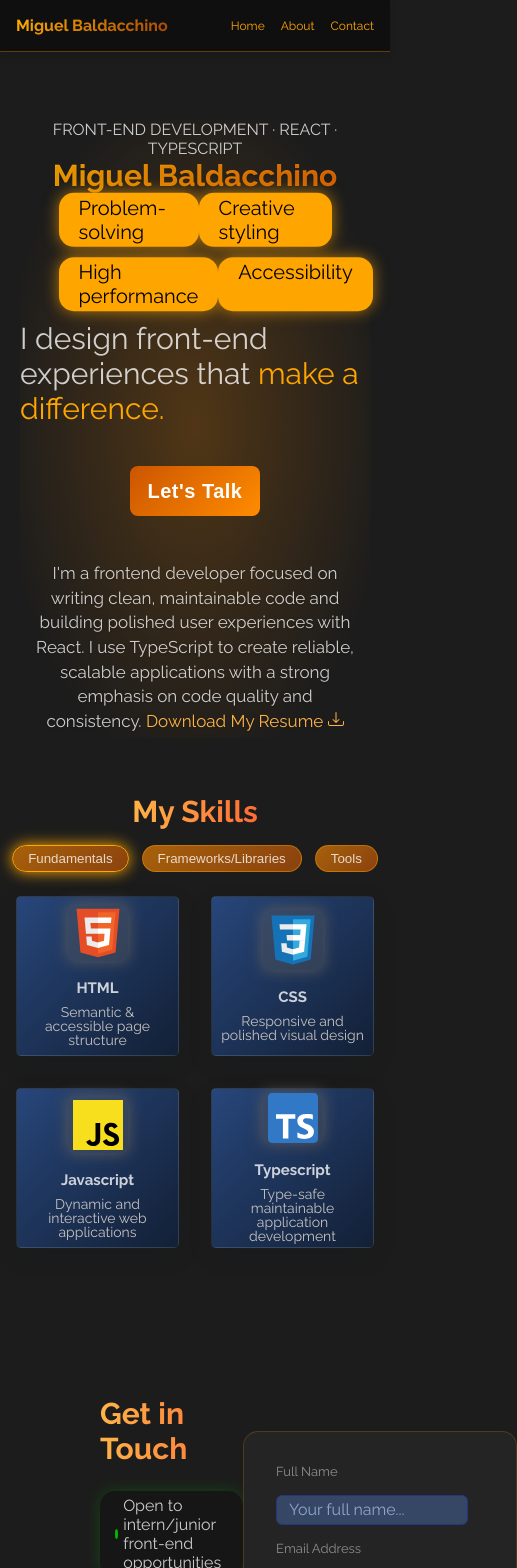
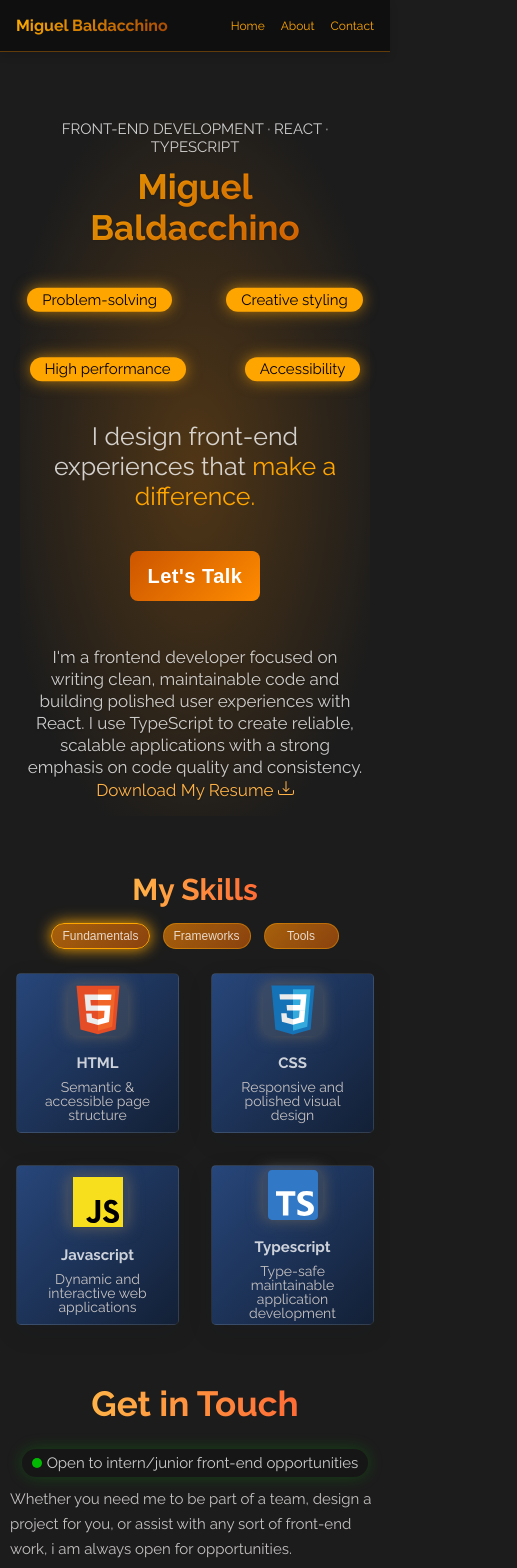
Before and after one commit to miggggggggg/react-portfolio-project, a React (Vite) app in the folder react-portfolio-project/: page / in a window 390 px wide. Shown: the top 1568 px of the page, 517 px wide, since content can reach past the window. Built offline with nearby package versions, Linux system fonts and the light colour scheme; no server answers.

Commit message:
cloudflare checkpoint #2 + multiple viewport support (validation actually works now)

```diff
--- a/react-portfolio-project/src/components/layout/Footer.module.css
+++ b/react-portfolio-project/src/components/layout/Footer.module.css
@@ -78,7 +78,7 @@
     .backToTop{
         position: relative;
         bottom: 0;
-        right: 9%;
+        right: 6%;
     }
 }
 
--- a/react-portfolio-project/src/components/sections/About.module.css
+++ b/react-portfolio-project/src/components/sections/About.module.css
@@ -28,8 +28,14 @@ span em{
     border-radius: 50%;
     border: 2px solid var(--color-primary);
     box-shadow: 0 0 15px var(--color-primary);
-    position: absolute;
-    left: 34.5%;
+    margin: 15px;
+}
+
+.devPfp:hover{
+    transform: translateY(-5px);
+    border: 2px solid #ff9100;
+    box-shadow: 0 0 18px #ff9100;
+    transition: transform 0.3s ease-in-out, border 0.3s ease-in-out, box-shadow 0.3s ease-in-out;
 }
 
 .aboutTitle{
@@ -39,6 +45,7 @@ span em{
 
 .underTitle{
     color: var(--color-text-muted);
+    text-align: center;
 }
 
 h2 i{
@@ -47,18 +54,18 @@ h2 i{
 
 .cardWrapper{
     display: flex;
+    flex-direction: column;
     justify-content: space-between;
     gap: var(--space-2xl);
-    margin: var(--space-xl);
+    margin: var(--space-xl) 0;
 }
 
 .aboutCard{
     background: #242424;
     border: 1px solid #ffa60086;
     border-radius: 20px;
-    padding: 15px var(--space-xl);
-    margin: var(--space-sm);
-    min-width: 768px;
+    padding: 15px var(--space-md);
+    margin: var(--space-sm) var(--space-md);
 }
 
 .aboutCard:hover{
@@ -74,7 +81,7 @@ h2 i{
 
 .chapter{
     color: var(--color-primary);
-    font-size: var(--font-size-h6);
+    font-size: 13px;
     margin-top: var(--space-sm);
 }
 
@@ -82,6 +89,10 @@ h2 i{
     border: 1px solid #ffa60086;
     border-radius: 15px;
     box-shadow: 0 0 15px #ffa6009f;
+}
+
+.cardTitle{
+    font-size: var(--font-size-h4);
 }
 
 .cardMain{
@@ -99,54 +110,59 @@ h2 i{
 
 .cardMain p{
     color: var(--color-text-muted);
-    font-size: var(--font-size-h5);
+    font-size: var(--font-size-base);
     max-width: 40ch;
     margin: var(--space-md) 0;
     text-align: left;
 }
 
 
-.cardSection{
-    display: flex;
-    justify-content: space-evenly;
-    flex-direction: column;
-}
+@media (min-width: 768px){
+    .aboutTitle{
+        font-size: var(--font-size-h3);
+    }
 
-.strengthsTitle{
-    margin: 0.5rem 0;
-    color: #e99649;
-    font-size: var(--font-size-h5);
-}
+    .cardTitle{
+        font-size: var(--font-size-h3);
+    }
 
-.strengthWrapper{
-    display: grid;
-    grid-template-columns: repeat(2, minmax(0, 1fr));
-    gap: 0 1rem;
-    align-items: center;
-    justify-items: center;
-    width: 75%;
-}
-
-@media (min-width: 768px){
-    .strengthsTitle{
-        font-size: var(--font-size-h4);
+    .cardMain p{
+        font-size: var(--font-size-h5);
     }
 }
 
-@media (min-width: 1312px){
+@media (min-width: 1028px){
     .aboutTitle{
         font-size: var(--font-size-h2);
     }
 
-    .cardSection{
-        flex-direction: row;
+    .cardWrapper{
+    display: flex;
+    flex-direction: row;
+    justify-content: space-between;
+    margin: var(--space-xl);
     }
 
-    .strengthWrapper{
-        grid-template-columns: repeat(3, minmax(0, 1fr));
+    .aboutCard{
+        padding: 15px var(--space-xl);
+        margin: var(--space-sm);
     }
 
-    .strengthsTitle{
-        font-size: var(--font-size-h4);
+    .chapter{
+        font-size: var(--font-size-h6);
+    }
+
+    .cardTitle{
+        font-size: var(--font-size-h3);
+    }
+
+    .cardMain p{
+        font-size: var(--font-size-h5);
     }
 }
+
+@media (min-width: 1366px){
+    .aboutCard{
+        min-width: 768px;
+    }
+}
--- a/react-portfolio-project/src/components/sections/About.tsx
+++ b/react-portfolio-project/src/components/sections/About.tsx
@@ -1,20 +1,18 @@
 import styles from "./About.module.css";
-import AboutCard from "../ui/AboutCard";
-import StrengthCard from "../ui/StrengthCard";
 
 function About() {
   return (
     <section id="about">
       <div className={styles.aboutSection}>
+        <img
+          src="dev_pfp.jpg"
+          className={styles.devPfp}
+          alt="A picture of Miguel Baldacchino"
+        />
         <span>
           <em>ALWAYS IMPROVING</em>
         </span>
         <div className={styles.titleContainer}>
-          <img
-            src="dev_pfp.jpg"
-            className={styles.devPfp}
-            alt="A picture of Miguel Baldacchino"
-          />
           <h2 className={styles.aboutTitle}>
             My Journey, <i>so far...</i>
           </h2>
@@ -74,7 +72,7 @@ function About() {
               </div>
             </div>
             <div className={styles.cardMain}>
-              <h3>Discovering a hobby..</h3>
+              <h3 className={styles.cardTitle}>Discovering a hobby..</h3>
               <span className={styles.titleAccent} aria-hidden="true" />
               <p>
                 I first discovered coding while I was still in secondary school,
@@ -136,7 +134,7 @@ function About() {
               </div>
             </div>
             <div className={styles.cardMain}>
-              <h3>Expanding My Skills</h3>
+              <h3 className={styles.cardTitle}>Expanding My Skills</h3>
               <span className={styles.titleAccent} aria-hidden="true" />
               <p>
                 I spent the rest of 2025 expanding my foundations and
@@ -160,7 +158,6 @@ function About() {
                 aria-label="Stage 3 grown plant"
                 role="img"
               >
-                {/* Main stem */}
                 <path
                   d="M24 36 C24 27 24 17 24 5"
                   stroke="#E88A35"
@@ -168,15 +165,12 @@ function About() {
                   strokeLinecap="round"
                 />
 
-                {/* Branches */}
                 <g stroke="#E88A35" strokeWidth="1.3" strokeLinecap="round">
                   <path d="M24 15 C20 13 18 11 16 8" />
                   <path d="M24 21 C28 19 30 16 32 13" />
                   <path d="M24 27 C20 25 17 23 14 22" />
                   <path d="M24 31 C28 29 31 27 34 26" />
                 </g>
-
-                {/* Leaves */}
                 <g fill="#E88A35">
                   <path d="M24 12 C17 3 11 7 15 13 C18 16 22 15 24 12Z" />
                   <path d="M25 17 C29 7 37 7 36 13 C35 18 29 19 25 17Z" />
@@ -197,7 +191,7 @@ function About() {
           </div>
 
           <div className={styles.cardMain}>
-            <h3>Passion & Goals</h3>
+            <h3 className={styles.cardTitle}>Passion & Goals</h3>
             <span className={styles.titleAccent} aria-hidden="true" />
             <p>
               I'm particularly passionate about React, TypeScript, clean code,
@@ -207,43 +201,6 @@ function About() {
             </p>
           </div>
         </div>
-        {/*
-        <div className={styles.cardSection}>
-          <AboutCard
-            title="Discovering Front-end"
-            description="I first discovered coding while I was still in secondary school, and I
-          quickly fell in love with it. In
-          early 2025, I started exploring
-          the fundamentals of front-end development, and I soon realised
-          that building for the web was the direction I wanted to pursue."
-          ></AboutCard>
-          <AboutCard
-            title="Expanding My Skills"
-            description="I spent the rest of 2025 expanding my foundations and experimenting with different
-            technologies, before taking my learning to another level in 2026
-          through a range of courses and hands-on projects."
-          ></AboutCard>
-          <AboutCard
-            title="Passion & Goals"
-            description="I'm particularly passionate about React, TypeScript, clean code, and
-            building responsive, accessible user interfaces.
-              My long-term goal is to continuously push my skills further and
-              become one of the strongest front-end developers I can be."
-          ></AboutCard>
-
-        </div>
-        */}
-        {/*
-        <h4 className={styles.strengthsTitle}>Key Strengths</h4>
-        <div className={styles.strengthWrapper}>
-          <StrengthCard strength="Clean Code Enthusiast"></StrengthCard>
-          <StrengthCard strength="Component-Driven Design"></StrengthCard>
-          <StrengthCard strength="React & TypeScript"></StrengthCard>
-          <StrengthCard strength="Responsive & Accessible UI"></StrengthCard>
-          <StrengthCard strength="Problem-Solving Mindset"></StrengthCard>
-          <StrengthCard strength="Continuous Learning & Improvement"></StrengthCard>
-        </div>
-        */}
       </div>
     </section>
   );
--- a/react-portfolio-project/src/components/sections/Contact.module.css
+++ b/react-portfolio-project/src/components/sections/Contact.module.css
@@ -1,9 +1,15 @@
 .contactSection{
     margin: 2rem 0 0;
-    padding: 100px;
+    padding: 10px;
     display: flex;
+    flex-direction: column;
     align-items: center;
-    justify-content: space-evenly;
+}
+
+.sectionLeft{
+    display: flex;
+    flex-direction: column;
+    align-items: center;
 }
 
 .contactTitle{
@@ -11,7 +17,7 @@
     background-clip: text;
     -webkit-background-clip: text;
     -webkit-text-fill-color: transparent;
-    font-size: var(--font-size-h4);
+    font-size: var(--font-size-h3);
     margin-bottom: 25px;
 }
 
@@ -20,9 +26,10 @@
     align-items: center;
     background: #161616;
     border-radius: 15px;
-    padding: 5px 15px;
+    padding: 5px 10px;
     width: fit-content;
     margin-bottom: 10px;
+    font-size: var(--font-size-h6);
     box-shadow: 0 0 15px #03b80342;
 }
 
@@ -36,9 +43,10 @@
 
 .belowTitle{
     max-width: 50ch;
-    font-size: var(--font-size-base);
-    line-height: 35px;
+    font-size: var(--font-size-h6);
+    line-height: 25px;
     color: var(--color-text-muted);
+    margin-bottom: 25px;
 }
 
 .sectionRight{
@@ -72,7 +80,7 @@
 }
 
 .contactInput {
-    width: 12rem;
+    width: 100%;
     height: 30px;
     padding: 0.65rem 0.75rem;
 
@@ -82,7 +90,7 @@
     border: 1px solid #263483;
     border-radius: 6px;
 
-    font-size: 1rem;
+    font-size: var(--font-size-h6);
     font-family: inherit;
 
     transition: border-color 0.3s ease, box-shadow 0.3s ease;
@@ -109,6 +117,12 @@
     resize: vertical;
 }
 
+.formBottom{
+    display: flex;
+    flex-direction: column;
+    align-items: center;
+}
+
 .submitBtn{
     margin: 0.5rem 0;
     width: 15rem;
@@ -119,6 +133,7 @@
     border-radius: 5px;
     font-size: var(--font-size-h6);
     letter-spacing: 1.5px;
+    font-weight: bold;
 }
 
 .submitBtn:hover{
@@ -174,12 +189,19 @@
         font-size: var(--font-size-h2);
     }
 
+    .availabilityContainer{
+        font-size: 18px;
+    }
+
+    .belowTitle{
+        font-size: var(--font-size-base);
+    }
+
     .contactLabel{
         font-size: var(--font-size-h6);
     }
 
     .contactInput{
-        width: 17rem;
         height: 40px;
         padding: 0.65rem 0.75rem;
     }
@@ -195,8 +217,33 @@
 }
 
 @media (min-width: 1024px){
+    .contactSection{
+        display: flex;
+        align-items: center;
+        flex-direction: row;
+        justify-content: space-evenly;
+        padding: 20px;
+    }
+
     .contactTitle{
-        font-size: var(--font-size-h2);
+        font-size: var(--font-size-h1);
+    }
+
+    .availabilityContainer{
+        font-size: var(--font-size-base);
+    }
+
+    .belowTitle{
+        font-size: var(--font-size-base);
+        margin-bottom: none;
+    }
+
+    .sectionRight{
+        min-width: 500px;
+    }
+
+    .sectionRight form{
+        min-width: 500px;
     }
 
     .contactLabel{
@@ -204,13 +251,13 @@
     }
 
     .contactInput{
-        width: 17rem;
         height: 40px;
+        font-size: 1rem;
         padding: 0.65rem 0.75rem;
     }
 
     .submitBtn{
-        width: 20rem;
+        width: 90%;
         height: 2rem;
     }
 
@@ -218,3 +265,9 @@
         font-size: var(--font-size-h4);
     }
 }
+
+@media (min-width: 1280px){
+    .contactSection{
+        padding: 100px;
+    }
+}
--- a/react-portfolio-project/src/components/sections/Contact.tsx
+++ b/react-portfolio-project/src/components/sections/Contact.tsx
@@ -15,7 +15,7 @@ function Contact() {
     try {
       e.preventDefault();
       setLoading(true);
-      const response = await fetch("https://formspree.io/f/mvgrdglz", {
+      const response = await fetch("/api/submit", {
         method: "POST",
         body: new FormData(e.currentTarget),
         headers: { Accept: "application/json" },
@@ -124,6 +124,7 @@ function Contact() {
                 disabled={submitted}
               />
             </div>
+            <div className={styles.formBottom}>
               <Turnstile siteKey={import.meta.env.VITE_TURNSTILE_SITE_KEY} />
               {submitted ? (
                 <h4 className={styles.thankYou}>Message sent, Thank you!</h4>
@@ -140,6 +141,7 @@ function Contact() {
                   Submit
                 </button>
               )}
+            </div>
           </form>
           <p className={styles.beforeEmail}>
             Or,{" "}
--- a/react-portfolio-project/src/components/sections/Hero.module.css
+++ b/react-portfolio-project/src/components/sections/Hero.module.css
@@ -10,8 +10,12 @@
   );
 }
 
+.role{
+  font-size: var(--font-size-h6);
+}
+
 .projectTitle {
-  font-size: var(--font-size-h4);
+  font-size: var(--font-size-h3);
   background-image:
     linear-gradient(
       105deg,
@@ -30,6 +34,7 @@
   -webkit-text-fill-color: transparent;
 
   text-shadow: 0 1px 2px rgba(0, 0, 0, 0.1);
+  margin: 10px;
   animation: shine 4s ease infinite;
 }
 
@@ -60,8 +65,8 @@
 
 .qualityWrapper{
   display: flex;
-  justify-content: space-between;
-  width: 70vw;
+  justify-content: space-around;
+  width: 100vw;
 }
 
 .qualityContainer{
@@ -69,19 +74,22 @@
   box-shadow: 0 0 15px #ffa6009f;
   border-radius: 15px;
   color: black;
-  padding: 3px 20px;
-  font-size: var(--font-size-base);
+  padding: 3px 15px;
+  margin: 30px 10px 15px 10px;
+  text-align: center;
+  font-size: var(--font-size-h6);
   animation: qualityBounce 3s ease-in-out infinite alternate;
 }
 
 .qualityContainerInvert{
-  margin: 10px 0;
   background: orange;
   box-shadow: 0 0 15px #ffa6009f;
   border-radius: 15px;
   color: black;
-  padding: 3px 20px;
-  font-size: var(--font-size-base);
+  padding: 3px 15px;
+  margin: 30px 10px 15px 10px;
+  text-align: center;
+  font-size: var(--font-size-h6);
   animation: qualityBounceInvert 3s ease-in-out infinite alternate;
 }
 
@@ -106,27 +114,23 @@
 }
 
 .quote{
-  font-size: var(--font-size-h4);
+  font-size: var(--font-size-h5);
+  margin: 25px 0 10px 0;
+  text-align: center;
 }
 
 .elevatorPitch{
-    margin: 5px 15px;
+    margin: 15px 5px;
     max-width: 70ch;
     font-size: 17px;
     text-shadow: 0 1px 2px rgba(0, 0, 0, 0.2);
-    line-height: 1.45;
+    line-height: 1.3;
     text-align: center;
     color: var(--color-text-main);
 }
 
-.actionButtonSection{
-    margin: 30px 0;
-    display: flex;
-    justify-content: space-evenly;
-}
-
 .contactButton{
-    margin: 40px;
+    margin: 30px;
     border-radius: var(--radius-md);
     width: 130px;
     height: 50px;
@@ -193,8 +197,18 @@
     font-size: var(--font-size-base);
   }
 
+  .qualityContainer{
+    font-size: var(--font-size-base);
+    margin-top: 20px;
+  }
+
+  .qualityContainerInvert{
+    font-size: var(--font-size-base);
+  }
+
   .projectTitle{
     font-size: var(--font-size-h1);
+    margin-bottom: 20px;
   }
   .projectsButton{
     width: 200px;
@@ -214,6 +228,11 @@
     margin: 50px;
     max-width: 70ch;
     font-size: var(--font-size-base);
+    line-height: 1.45;
+  }
+
+  .role{
+    font-size: var(--font-size-base);
   }
 
   .projectTitle{
@@ -226,10 +245,47 @@
     font-size: var(--font-size-h5);
   }
 
+  .qualityWrapper{
+  display: flex;
+  justify-content: space-between;
+  width: 90vw;
+}
+
+.qualityContainer{
+  background: orange;
+  box-shadow: 0 0 15px #ffa6009f;
+  border-radius: 15px;
+  color: black;
+  padding: 3px 20px;
+  font-size: var(--font-size-base);
+  animation: qualityBounce 3s ease-in-out infinite alternate;
+}
+
+.quote{
+  font-size: var(--font-size-h4);
+}
+
+.qualityContainerInvert{
+  margin: 10px 0;
+  background: orange;
+  box-shadow: 0 0 15px #ffa6009f;
+  border-radius: 15px;
+  color: black;
+  padding: 3px 20px;
+  font-size: var(--font-size-base);
+  animation: qualityBounceInvert 3s ease-in-out infinite alternate;
+}
+
   .contactButton{
     width: 200px;
     height: 50px;
     font-size: var(--font-size-h5);
+  }
+}
+
+@media (min-width: 1280px){
+  .qualityWrapper{
+    width: 75vw;
   }
 }
 
--- a/react-portfolio-project/src/components/sections/Skills.module.css
+++ b/react-portfolio-project/src/components/sections/Skills.module.css
@@ -22,8 +22,10 @@
     margin: 0 0.25rem 0.5rem;
     background: linear-gradient(135deg, #ff8c009c, #ec650488);
     border: 1px solid #ffa60067;
-    padding: 5px 15px;
+    padding: 5px 10px;
     border-radius: 25px;
+    font-size: 12px;
+    min-width: 75px;
     color: var(--color-text-main);
 }
 
@@ -53,4 +55,14 @@
     .skillsTitle{
         font-size: var(--font-size-h2);
     }
+
+    .buttonWrapper{
+    display: flex;
+    gap: 5px;
 }
+
+    .categoryButton{
+        font-size: var(--font-size-h6);
+        padding: 5px 15px;
+    }
+}
--- a/react-portfolio-project/src/components/sections/Skills.tsx
+++ b/react-portfolio-project/src/components/sections/Skills.tsx
@@ -32,7 +32,7 @@ function Skills() {
             })}
             onClick={() => setSelectedCategory("Frameworks")}
           >
-            Frameworks/Libraries
+            Frameworks
           </button>
           <button
             className={classNames(styles.categoryButton, {
--- a/react-portfolio-project/src/components/ui/Badge.module.css
+++ b/react-portfolio-project/src/components/ui/Badge.module.css
@@ -5,7 +5,7 @@
     align-items: center;
     text-align: center;
     height: 10rem;
-    padding: 0.5rem;
+    padding: 10px;
     margin: 1rem;
     gap: 0.5rem;
     box-shadow: 0 8px 24px rgba(15, 23, 42, 0.12);
@@ -59,12 +59,8 @@
 }
 
 @media (min-width: 768px){
-    .badge{
-        height: 5rem;
-    }
-
     .skillTitle{
-        font-size: var(--font-size-h5);
+        font-size: var(--font-size-h4);
     }
 
     .skillDescription{
--- a/react-portfolio-project/src/styles/reset.css
+++ b/react-portfolio-project/src/styles/reset.css
@@ -15,6 +15,7 @@ html{
     scroll-behavior: smooth;
     scroll-padding-top: 100px;
     font-family: "Raleway", sans-serif;
+    overflow-x: hidden;
 }
 
 body{
@@ -50,3 +51,7 @@ em{
     color: var(--color-primary);
     font-style: normal;
 }
+
+button{
+    cursor: pointer;
+}
```
Also changed, not shown: react-portfolio-project/worker/index.ts (+29 -5 lines). Lines whose indentation alone changed are shown as unchanged.
